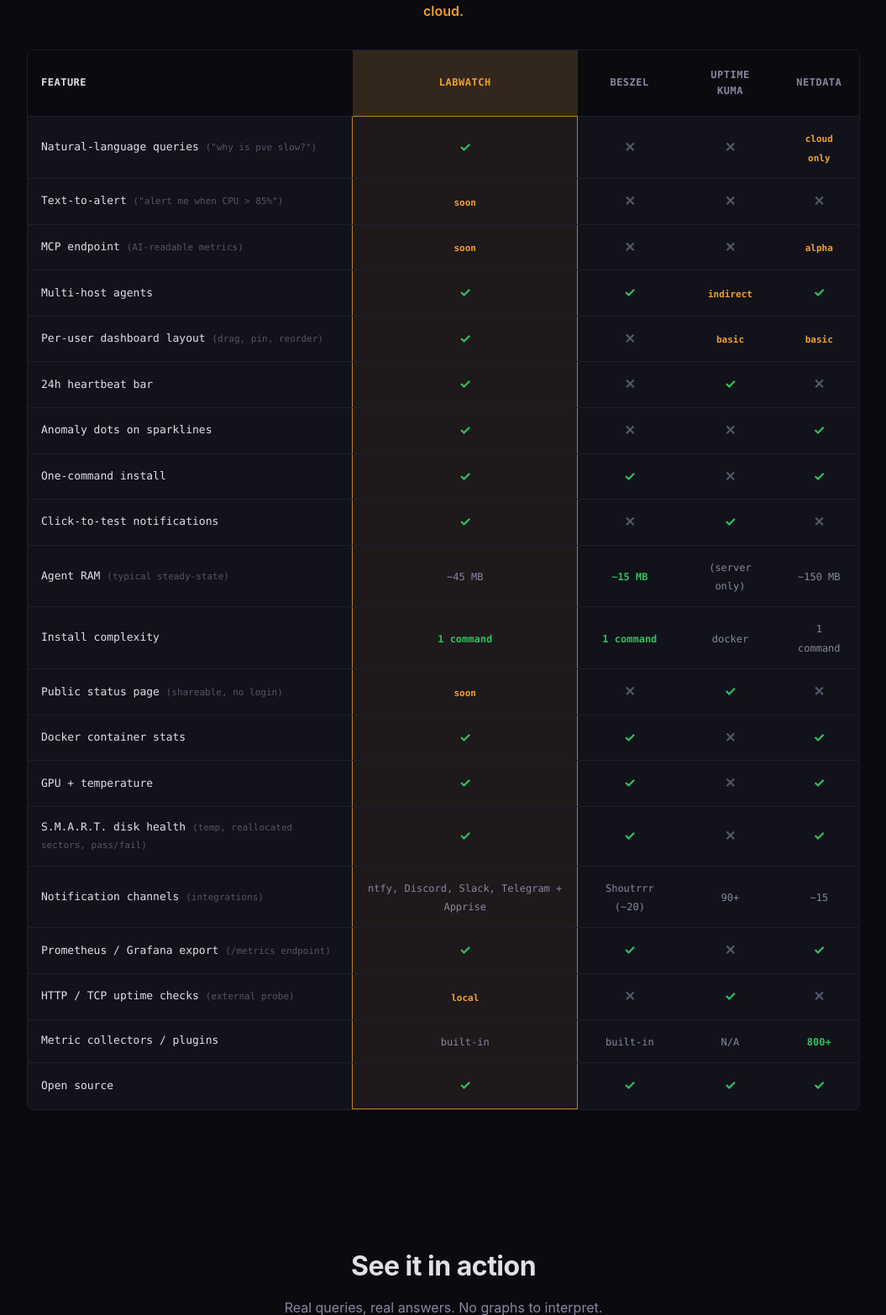
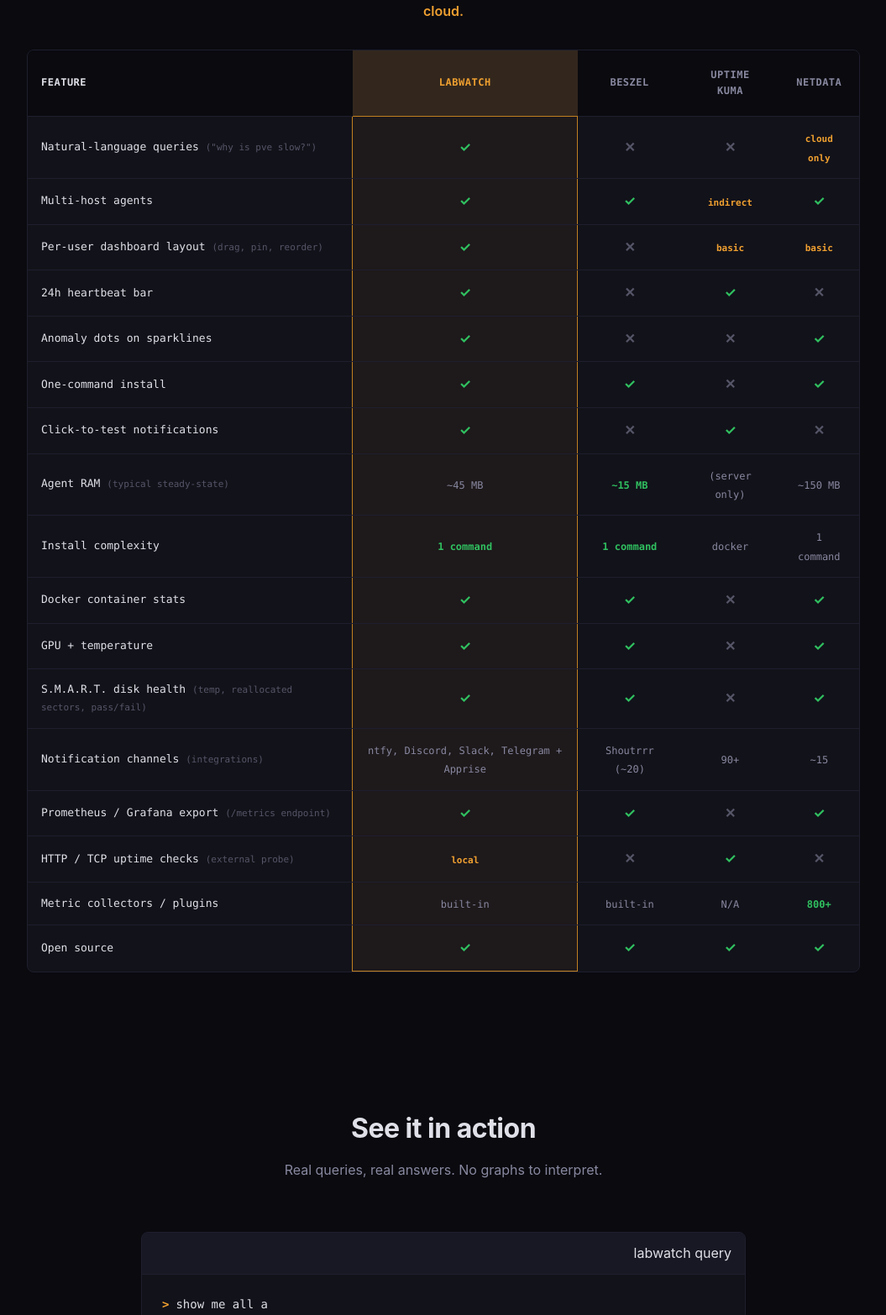
Before and after one commit to labwatch-dev/labwatch, a FastAPI app: page / in a window 1280 px wide. Shown: the part 2229-3795 px from the top of the page at 84% size, without its empty margins (112-1167 px from the left). Run offline with FastAPI, Linux system fonts and the light colour scheme.

Commit message:
review round 10: CSRF protection, single-worker fix, marketing honesty, XSS fix
- Add Origin/Referer CSRF middleware for login/set-password forms
- Drop to 1 uvicorn worker (fixes session secret mismatch with random key)
- Remove unshipped features from comparison table and pricing (soon items)
- Escape session_id in upgrade email HTML (XSS via Stripe ref)

```diff
--- a/server/app.py
+++ b/server/app.py
@@ -74,6 +74,39 @@ app = FastAPI(
 
 templates = Jinja2Templates(directory=str(Path(__file__).parent / "templates"))
 app.mount("/static", StaticFiles(directory=str(Path(__file__).parent / "static")), name="static")
+
+
+@app.middleware("http")
+async def csrf_origin_check(request: Request, call_next):
+    """Block cross-origin form POSTs to state-changing endpoints (CSRF protection).
+
+    Checks Origin/Referer header on POST requests to browser-facing routes.
+    API routes (Bearer/admin auth) are excluded — they're not vulnerable to CSRF.
+    """
+    if request.method == "POST":
+        path = request.url.path
+        # Only check browser-facing form endpoints (not API routes with header auth)
+        csrf_paths = {"/login", "/set-password"}
+        if path in csrf_paths:
+            origin = request.headers.get("origin") or ""
+            referer = request.headers.get("referer") or ""
+            expected_origin = config.BASE_URL.rstrip("/")
+            from urllib.parse import urlparse
+            expected_host = urlparse(expected_origin).netloc
+            origin_ok = (
+                not origin  # Some browsers omit Origin on same-origin
+                or urlparse(origin).netloc == expected_host
+            )
+            referer_ok = (
+                not referer
+                or urlparse(referer).netloc == expected_host
+            )
+            if not origin_ok and not referer_ok:
+                return JSONResponse(
+                    content={"detail": "Cross-origin request blocked"},
+                    status_code=403,
+                )
+    return await call_next(request)
 
 
 @app.middleware("http")
--- a/server/mailer.py
+++ b/server/mailer.py
@@ -8,6 +8,7 @@ response — Stripe would retry indefinitely. We log and swallow.
 
 from __future__ import annotations
 
+import html as _html
 import json
 import logging
 import urllib.error
@@ -122,7 +123,7 @@ def send_plan_upgrade_receipt(email: str, plan: str, session_id: str = "") -> Op
         "reply to this email.</p>"
     )
     if session_id:
-        footer_html += f'<p style="font-size: 11px; color: #444; margin: 16px 0 0 0;">ref: {session_id}</p>'
+        footer_html += f'<p style="font-size: 11px; color: #444; margin: 16px 0 0 0;">ref: {_html.escape(session_id)}</p>'
 
     html = _wrap_email(
         title=f"Welcome to labwatch {plan_display}",
--- a/server/templates/landing.html
+++ b/server/templates/landing.html
@@ -1115,20 +1115,7 @@
                     <td><span class="no">&#10005;</span></td>
                     <td><span class="partial">cloud only</span></td>
                 </tr>
-                <tr>
-                    <td>Text-to-alert <span style="color:var(--text-muted);font-size:11px">("alert me when CPU &gt; 85%")</span></td>
-                    <td class="cm-us"><span class="partial">soon</span></td>
-                    <td><span class="no">&#10005;</span></td>
-                    <td><span class="no">&#10005;</span></td>
-                    <td><span class="no">&#10005;</span></td>
-                </tr>
-                <tr>
-                    <td>MCP endpoint <span style="color:var(--text-muted);font-size:11px">(AI-readable metrics)</span></td>
-                    <td class="cm-us"><span class="partial">soon</span></td>
-                    <td><span class="no">&#10005;</span></td>
-                    <td><span class="no">&#10005;</span></td>
-                    <td><span class="partial">alpha</span></td>
-                </tr>
+                <!-- Text-to-alert and MCP: removed until shipped -->
                 <tr>
                     <td>Multi-host agents</td>
                     <td class="cm-us"><span class="yes">&#10003;</span></td>
@@ -1185,13 +1172,7 @@
                     <td><span class="num">docker</span></td>
                     <td><span class="num">1 command</span></td>
                 </tr>
-                <tr>
-                    <td>Public status page <span style="color:var(--text-muted);font-size:11px">(shareable, no login)</span></td>
-                    <td class="cm-us"><span class="partial">soon</span></td>
-                    <td><span class="no">&#10005;</span></td>
-                    <td><span class="yes">&#10003;</span></td>
-                    <td><span class="no">&#10005;</span></td>
-                </tr>
+                <!-- Public status page: removed until shipped -->
                 <tr>
                     <td>Docker container stats</td>
                     <td class="cm-us"><span class="yes">&#10003;</span></td>
@@ -1309,8 +1290,7 @@ processes waiting on I/O rather than computing.
                 <li><span class="check">+</span> {{ t.landing_price_alerts }}</li>
                 <li><span class="check">+</span> {{ t.landing_price_nlq }}</li>
                 <li><span class="check">+</span> {{ t.landing_price_weekly_digest }}</li>
-                <li><span class="check">+</span> {{ t.landing_price_public_status }} <span style="color:var(--text-muted);font-size:11px">(soon)</span></li>
-                <li><span class="check">+</span> {{ t.landing_price_mcp }} <span style="color:var(--text-muted);font-size:11px">(soon)</span></li>
+                <!-- public_status and mcp: removed until shipped -->
             </ul>
             <a href="/signup" class="btn btn-secondary">{{ t.landing_price_get_started }}</a>
         </div>
```
Also changed, not shown: 1 other file.
